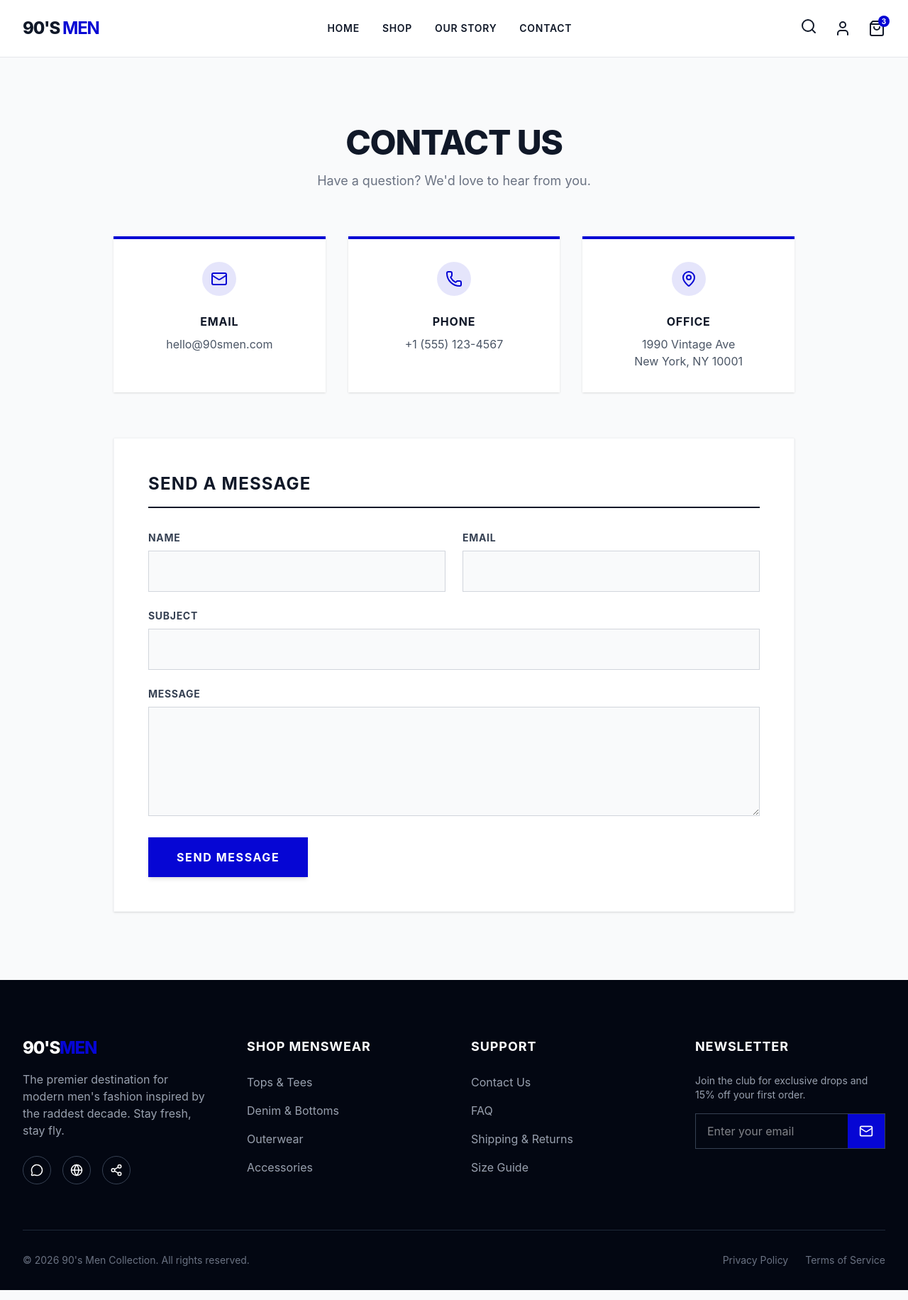
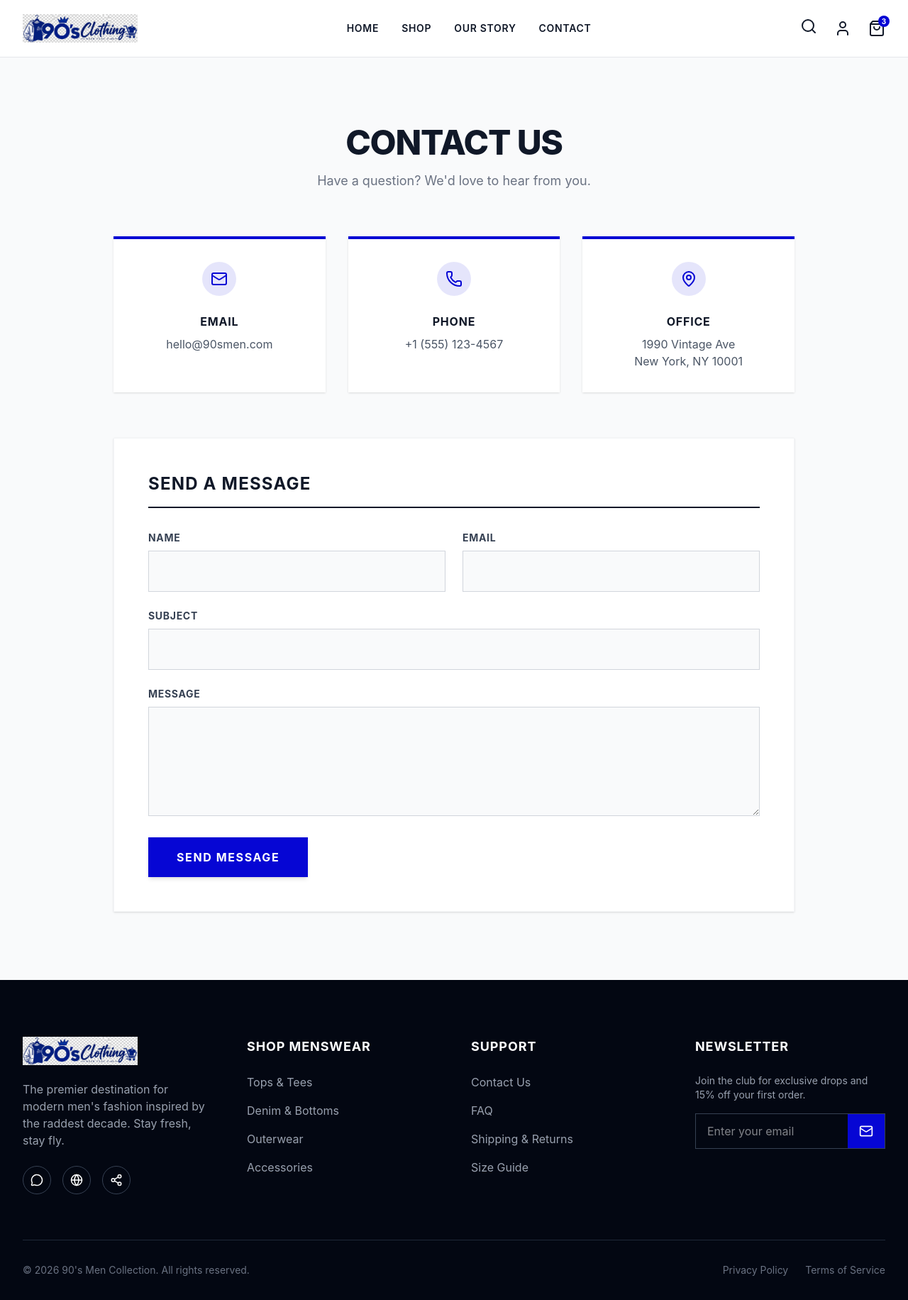
Before and after one commit to alamshaki/90-s-Collection, a React (Vite) app: page /#/contact in a window 1280 px wide. Shown: the whole page at 71% size. Built offline with nearby package versions, Linux system fonts and the light colour scheme.

Commit message:
Update logo to use provided image

```diff
--- a/src/components/Footer.jsx
+++ b/src/components/Footer.jsx
@@ -1,6 +1,7 @@
 import React from 'react';
 import { Link } from 'react-router-dom';
 import { MessageCircle, Globe, Share2, Mail } from 'lucide-react';
+import mainLogo from '../assets/main-logo.png';
 
 const Footer = () => {
   return (
@@ -9,9 +10,9 @@ const Footer = () => {
         <div className="grid grid-cols-1 md:grid-cols-2 lg:grid-cols-4 gap-12 mb-16">
 
           <div className="col-span-1 md:col-span-2 lg:col-span-1">
-            <h3 className="font-extrabold text-2xl tracking-tighter uppercase mb-4">
-              90's<span className="text-primary">Men</span>
-            </h3>
+            <Link to="/" className="inline-block mb-4">
+              <img src={mainLogo} alt="90's Men Logo" className="h-10 w-auto" />
+            </Link>
             <p className="text-gray-400 mb-6 max-w-sm">
               The premier destination for modern men's fashion inspired by the raddest decade. Stay fresh, stay fly.
             </p>
--- a/src/components/Header.jsx
+++ b/src/components/Header.jsx
@@ -1,6 +1,7 @@
 import React, { useState } from 'react';
 import { Link, useNavigate } from 'react-router-dom';
 import { ShoppingBag, Search, Menu, X, User } from 'lucide-react';
+import mainLogo from '../assets/main-logo.png';
 
 const Header = () => {
   const [isMobileMenuOpen, setIsMobileMenuOpen] = useState(false);
@@ -35,13 +36,8 @@ const Header = () => {
           </button>
 
           {/* Logo */}
-          <Link to="/" className="flex-shrink-0 flex items-center gap-1">
-            <span className="font-extrabold text-2xl tracking-tighter text-gray-900 uppercase">
-              90's
-            </span>
-            <span className="font-bold text-2xl tracking-tighter text-primary uppercase">
-              Men
-            </span>
+          <Link to="/" className="flex-shrink-0 flex items-center">
+            <img src={mainLogo} alt="90's Men Logo" className="h-10 w-auto" />
           </Link>
 
           {/* Desktop Navigation */}
```
